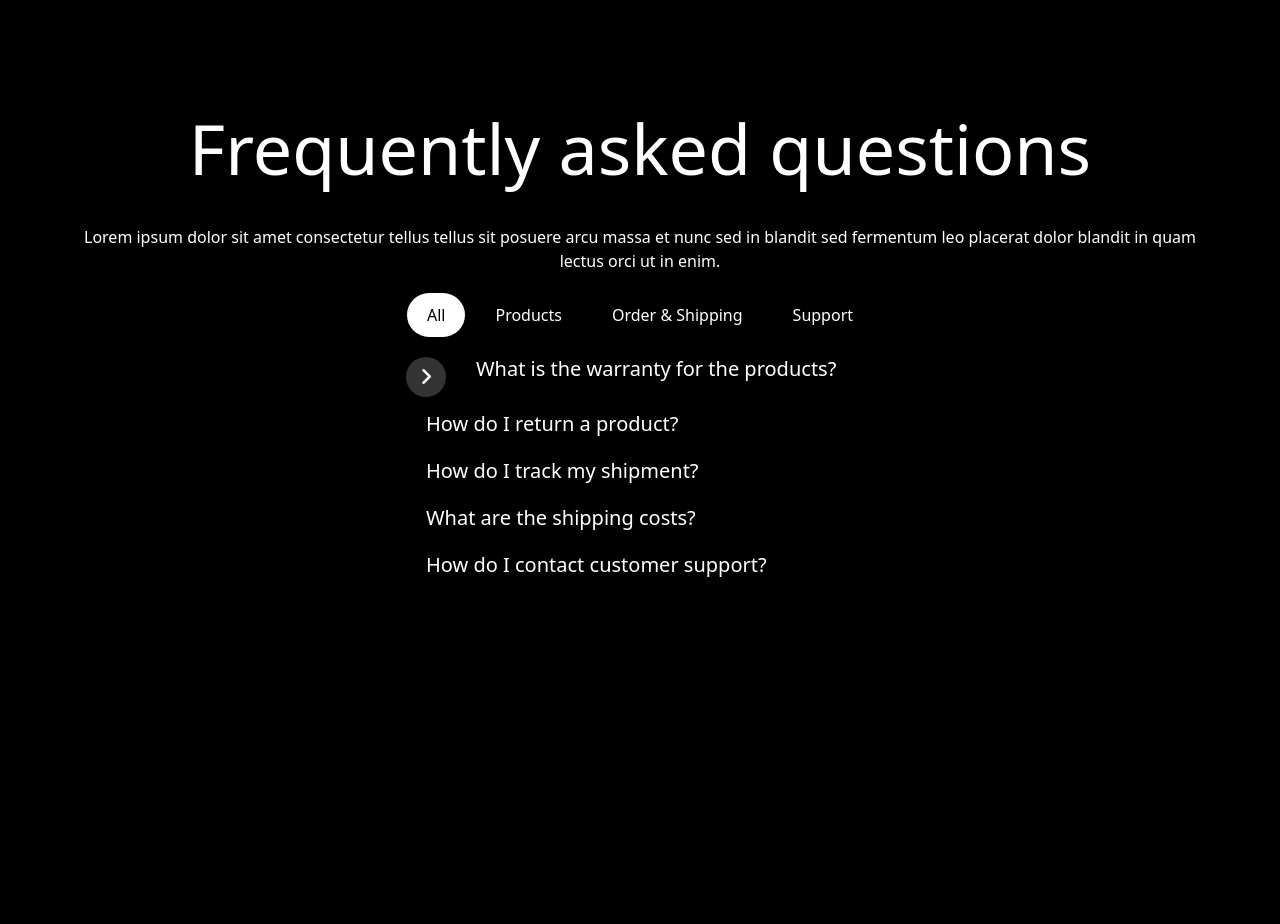
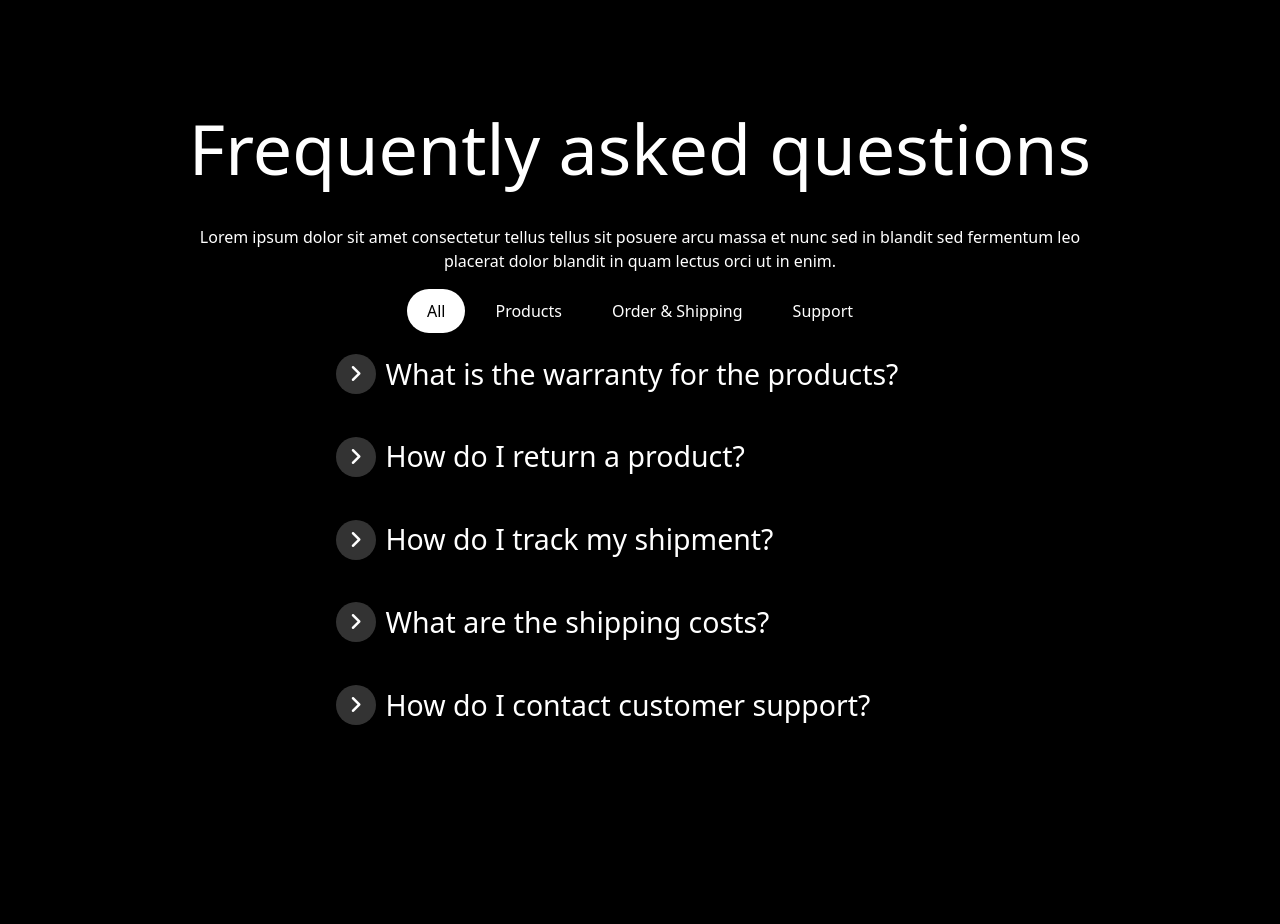
Before and after one commit to salmankhan03/i-nova, a PHP site: page /support.php in a window 1280 px wide. Shown: the part 741-1665 px from the top of the page. Run offline with PHP 8.4, Linux system fonts and the light colour scheme; some libraries are stand-ins or nearby versions.

Commit message:
update FAQ section

```diff
--- a/css/style.css
+++ b/css/style.css
@@ -143,11 +143,11 @@ hr {
     height: 1500px;
 }
 
-.faq-container {
+/* .faq-container {
     width: 80%;
     margin: 0 auto;
     padding: 20px;
-}
+} */
 
 .faq-filter {
     margin-bottom: 20px;
@@ -174,28 +174,35 @@ hr {
     background-color: #e9ecef;
 } */
 
-.faq-questions {
-    width: 500px;
-}
+/* .faq-questions {
+    width: 600px;
+} */
 
 .faq-item {
-    display: flex;
+    /* display: flex; */
     align-items: start;
     cursor: pointer;
     gap: 10px;
-    margin-bottom: 15px;
+    margin-bottom: 40px;
+}
+
+.question-wrap {
+    display: flex;
+    align-items: center;
+    position: relative;
+    cursor: pointer;
+    /* padding-left: 20px; */
 }
 
 .question {
-    position: relative;
-    cursor: pointer;
-    padding-left: 20px; /* Space for the icon */
+    font-size: calc(1.3rem + .6vw);
+    padding-left: 10px;
 }
 
 .answer {
     display: none; /* Hide answer by default */
     margin-top: 5px;
-    padding-left: 21px;
+    padding-left: 52px;
 }
 
 .faq-icon {
@@ -207,4 +214,9 @@ hr {
     background-color: #333;
     height: 40px;
     width: 40px;
+    transition: transform 0.3s;
 }
+
+.faq-icon.open {
+    transform: rotate(90deg);
+}
--- a/js/script.js
+++ b/js/script.js
@@ -25,10 +25,11 @@ filterButtons.forEach(button => {
 });
 
 
-document.querySelectorAll('.question').forEach(question => {
+document.querySelectorAll('.question-wrap').forEach(question => {
     question.addEventListener('click', function () {
         const answer = this.nextElementSibling;
+        const icon = this.querySelector('.faq-icon');
         answer.style.display = answer.style.display === 'block' ? 'none' : 'block';
-        this.querySelector('::before').content = answer.style.display === 'block' ? '-' : '+';
+        icon.classList.toggle('open');
     });
 });
--- a/support.php
+++ b/support.php
@@ -52,55 +52,73 @@
 
         <div class="black-background">
             <div class="container">
+                <div class="row">
+                    <div class="col-sm-10 mx-auto">
                         <div class="text-center">
                             <div class="heading pb-4">Frequently asked questions</div>
                             <p class="mb-0">Lorem ipsum dolor sit amet consectetur tellus tellus sit posuere arcu massa et nunc sed in blandit sed fermentum leo placerat dolor blandit in quam lectus orci ut in enim.</p>
                         </div>
                     </div>
+                </div>
 
 
-            <div class="faq-container d-flex justify-content-center">
+
+                <div class="row pt-3">
+                    <div class="col-md-10 col-lg-7 mx-auto">
                         <!-- Filter Bar -->
-                <div>
+                        <!-- <div> -->
                             <div class="faq-filter">
                                 <div class="filter-btn active" data-category="all">All</div>
                                 <div class="filter-btn" data-category="products">Products</div>
-                        <div class="filter-btn" data-category="order">Order & Shipping</div>
+                                <div class="filter-btn text-nowrap" data-category="order">Order & Shipping</div>
                                 <div class="filter-btn me-0" data-category="support">Support</div>
                             </div>
                             <!-- FAQ Questions -->
                             <div class="faq-questions text-start">
                                 <div class="px-3">
                                     <div class="faq-item" data-category="products">
-                                <span class="faq-icon fa-solid fa-angle-right"></span>
-                                <div>
-                                    <h5 class="question">What is the warranty for the products?</h5>
+                                        <div class="question-wrap">
+                                            <span class="fa-solid fa-angle-right faq-icon"></span>
+                                            <div class="question">What is the warranty for the products?</div>
+                                        </div>
                                         <p class="answer">The warranty lasts for 1 year.</p>
                                     </div>
+                                    <div class="faq-item" data-category="products">
+                                        <div class="question-wrap">
+                                            <span class="fa-solid fa-angle-right faq-icon"></span>
+                                            <div class="question">How do I return a product?</div>
                                         </div>
-                            <div class="faq-item" data-category="products">
-                                <h5 class="question">How do I return a product?</h5>
                                         <p class="answer">Visit our returns page to start a return request.</p>
                                     </div>
                                     <div class="faq-item" data-category="order">
-                                <h5 class="question">How do I track my shipment?</h5>
+                                        <div class="question-wrap">
+                                            <span class="fa-solid fa-angle-right faq-icon"></span>
+                                            <div class="question">How do I track my shipment?</div>
+                                        </div>
                                         <p class="answer">You can track your shipment using the tracking number provided in the confirmation email.</p>
                                     </div>
                                     <div class="faq-item" data-category="order">
-                                <h5 class="question">What are the shipping costs?</h5>
+                                        <div class="question-wrap">
+                                            <span class="fa-solid fa-angle-right faq-icon"></span>
+                                            <div class="question">What are the shipping costs?</div>
+                                        </div>
                                         <p class="answer">Shipping costs depend on your location and the size of the order.</p>
                                     </div>
                                     <div class="faq-item" data-category="support">
-                                <h5 class="question">How do I contact customer support?</h5>
+                                        <div class="question-wrap">
+                                            <span class="fa-solid fa-angle-right faq-icon"></span>
+                                            <div class="question">How do I contact customer support?</div>
+                                        </div>
                                         <p class="answer">You can reach customer support via email or phone.</p>
                                     </div>
+                                </div>
+                            </div>
+                        <!-- </div> -->
                     </div>
                 </div>
             </div>
         </div>
 
-        </div>
-
         <?php include 'footer.php'; ?>
     </body>
 </html>
```
Lines whose indentation alone changed are shown as unchanged.
